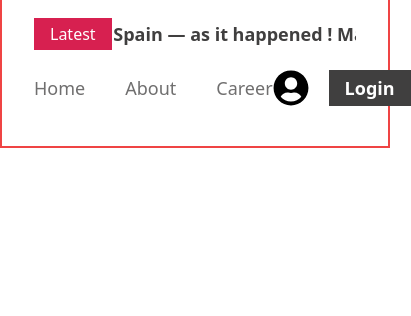
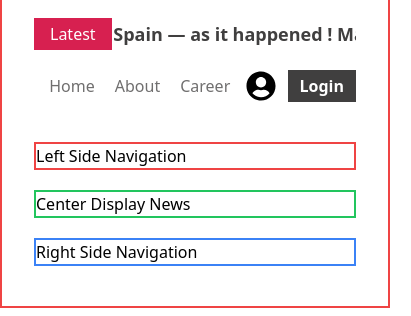
Before and after one commit to Emam-Bokhari/Dragon-News, a React (Vite) app: page / in a window 390 px wide. Shown: the part 358-674 px from the top of the page, 411 px wide, since content can reach past the window. Built offline with nearby package versions, Linux system fonts and the light colour scheme.

Commit message:
Responsive layout design done

```diff
--- a/src/SharedComponents/Navbar/Navbar.jsx
+++ b/src/SharedComponents/Navbar/Navbar.jsx
@@ -9,7 +9,7 @@ const Navbar = () => {
             <div></div>
 
             {/* Centered Navigation links */}
-            <ul className="flex gap-10 text-lg text-[#706F6F]" >
+            <ul className="flex gap-5 md:gap-10  text-base md:text-lg text-[#706F6F]" >
                 <li><Link to="/" >Home</Link></li>
                 <li><Link to="/about" >About</Link></li>
                 <li><Link to="/career" >Career</Link></li>
@@ -17,16 +17,16 @@ const Navbar = () => {
 
 
             {/* Right side: user icon and login button */}
-            <div className="flex items-center gap-5 " >
+            <div className="flex items-center gap-3 md:gap-5 " >
 
                 {/* User icon */}
                 <div>
-                    <FaUserCircle className="text-4xl" />
+                    <FaUserCircle className="text-3xl md:text-4xl" />
                 </div>
 
                 {/* Login Button */}
                 <div>
-                    <button className="bg-[#403F3F] px-4 text-white font-semibold text-lg py-1" >Login</button>
+                    <button className="bg-[#403F3F] px-3 md:px-4 text-white font-semibold  text-base md:text-lg py-1" >Login</button>
                 </div>
 
             </div>
--- /dev/null
+++ b/src/components/CenteredDisplayNews/CenteredDisplayNews.jsx
@@ -0,0 +1,10 @@
+
+const CenteredDisplayNews = () => {
+    return (
+        <div className="border-2 border-green-500 md:col-span-2" >
+            <h2>Center Display News</h2>
+        </div>
+    );
+};
+
+export default CenteredDisplayNews;
--- /dev/null
+++ b/src/components/Latest.jsx
@@ -0,0 +1,16 @@
+import Marquee from "react-fast-marquee";
+
+const Latest = () => {
+    return (
+        <div>
+            <div className="flex my-5 " >
+                <span className="bg-[#D72050] text-base font-medium px-4 py-1 text-white" >Latest</span>
+                <Marquee>
+                    <h2 className="text-lg font-semibold text-[#403F3F]" >Match Highlights: Germany vs Spain — as it happened   !   Match Highlights: Germany vs Spain as...</h2>
+                </Marquee>
+            </div>
+        </div>
+    );
+};
+
+export default Latest;
--- /dev/null
+++ b/src/components/LeftSideNavigation/LeftSideNavigation.jsx
@@ -0,0 +1,10 @@
+
+const LeftSideNavigation = () => {
+    return (
+        <div className="border-2 border-red-500 md:col-span-1" >
+            <h2>Left Side Navigation</h2>
+        </div>
+    );
+};
+
+export default LeftSideNavigation;
--- /dev/null
+++ b/src/components/RightSideNavigation/RightSideNavigation.jsx
@@ -0,0 +1,10 @@
+
+const RightSideNavigation = () => {
+    return (
+        <div className="border-2 border-blue-500 md:col-span-1" >
+            <h2>Right Side Navigation</h2>
+        </div>
+    );
+};
+
+export default RightSideNavigation;
--- a/src/pages/Home/Home.jsx
+++ b/src/pages/Home/Home.jsx
@@ -1,6 +1,10 @@
-import Header from "../../SharedComponents/Header";
+import Header from "../../SharedComponents/Header/Header";
 import Navbar from "../../SharedComponents/Navbar/Navbar";
-import Marquee from "react-fast-marquee";
+import Latest from "../../components/Latest";
+import LeftSideNavigation from './../../components/LeftSideNavigation/LeftSideNavigation';
+import CenteredDisplayNews from './../../components/CenteredDisplayNews/CenteredDisplayNews';
+import RightSideNavigation from './../../components/RightSideNavigation/RightSideNavigation';
+
 
 const Home = () => {
     return (
@@ -12,16 +16,18 @@ const Home = () => {
             </div>
 
             {/* Latest News */}
-            <div className="flex my-5 " >
-                <span className="bg-[#D72050] text-base font-medium px-4 py-1 text-white" >Latest</span>
-                <Marquee>
-                    <h2 className="text-lg font-semibold text-[#403F3F]" >Match Highlights: Germany vs Spain — as it happened   !   Match Highlights: Germany vs Spain as...</h2>
-                </Marquee>
-            </div>
+            <Latest/>
 
             {/* Start Navbar */}
             <div>
                 <Navbar />
+            </div>
+
+            {/* Right,Left Side Navigation & Center Display News */}
+            <div className="grid grid-cols-1 md:grid-cols-4 gap-5 my-10" >
+                <LeftSideNavigation/>
+                <CenteredDisplayNews/>
+                <RightSideNavigation/>
             </div>
 
         </div>
```
Also changed, not shown: src/SharedComponents/Header/Header.jsx (renamed from src/SharedComponents/Header.jsx).
